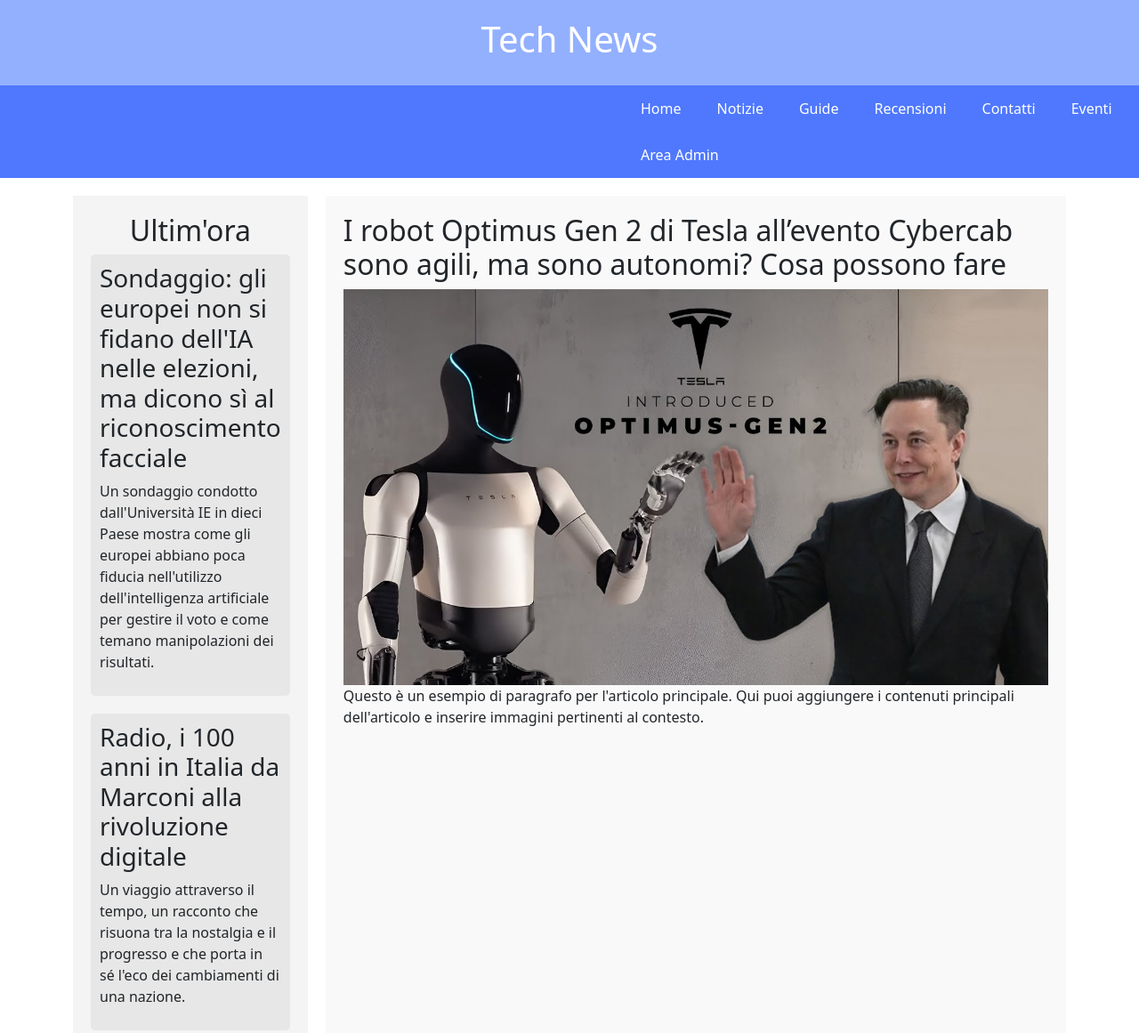
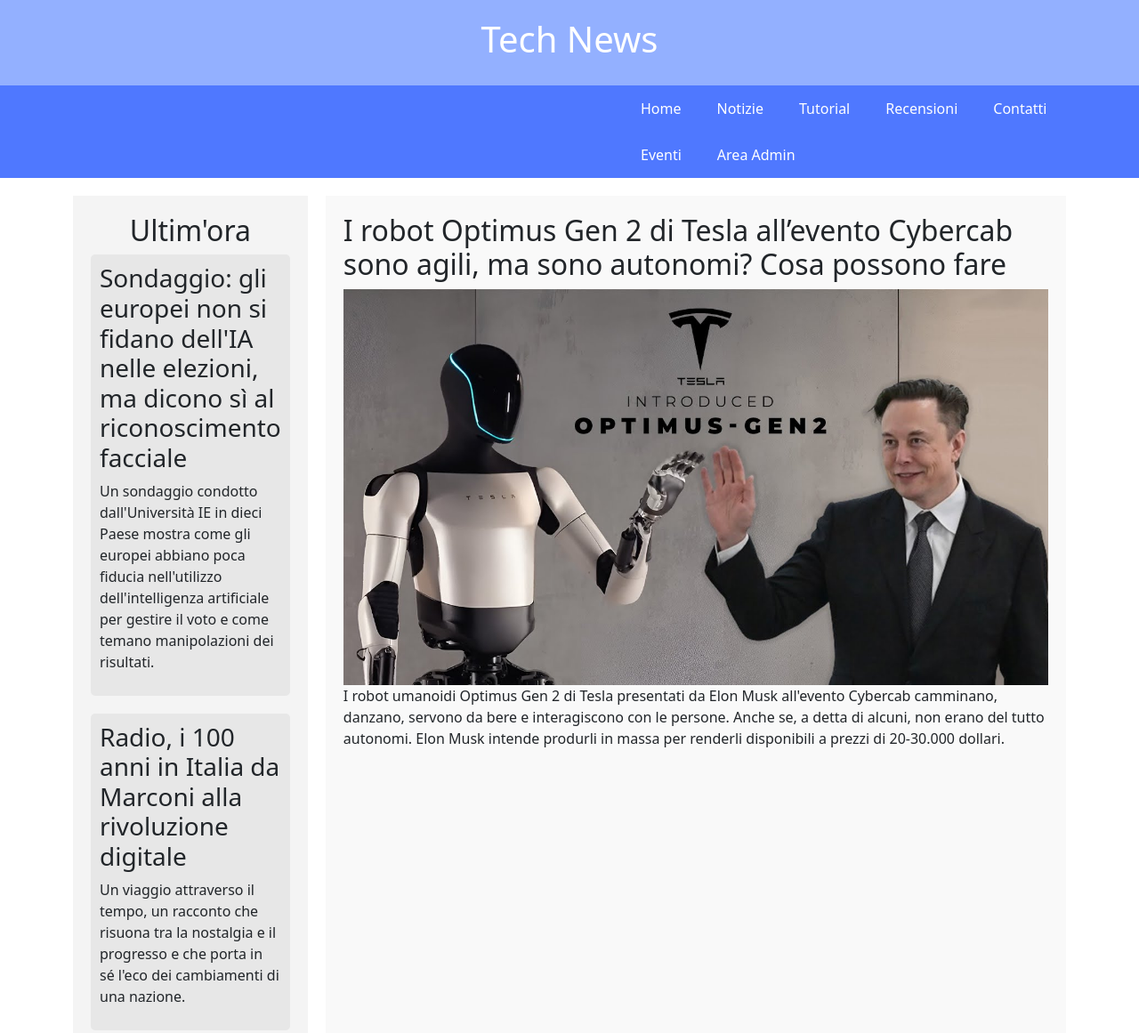
Before and after one commit to VittorioCiboddo/ProjectWork-Giornale, a plain HTML site: page CODE/Front-end/index.html in a window 1280 px wide. Shown: the top 1161 px of the page at 89% size. Drawn offline with nearby package versions, Linux system fonts and the light colour scheme.

Commit message:
Update index.html

```diff
--- a/CODE/Front-end/index.html
+++ b/CODE/Front-end/index.html
@@ -20,7 +20,7 @@
     <nav>
         <a href="#">Home</a>
         <a href="#">Notizie</a>
-        <a href="#">Guide</a>
+        <a href="#">Tutorial</a>
         <a href="#">Recensioni</a>
         <a href="#">Contatti</a>
         <a href ="#">Eventi</a>
@@ -53,8 +53,7 @@
             <h2>I robot Optimus Gen 2 di Tesla all’evento Cybercab sono agili, ma sono autonomi? Cosa possono fare</h2>
             <img src="tesla.jpg" alt="Immagine dell'articolo">
             <p>
-                Questo è un esempio di paragrafo per l'articolo principale. Qui puoi aggiungere i contenuti principali
-                dell'articolo e inserire immagini pertinenti al contesto.
+                I robot umanoidi Optimus Gen 2 di Tesla presentati da Elon Musk all'evento Cybercab camminano, danzano, servono da bere e interagiscono con le persone. Anche se, a detta di alcuni, non erano del tutto autonomi. Elon Musk intende produrli in massa per renderli disponibili a prezzi di 20-30.000 dollari.
             </p>
         </div>
 
```
